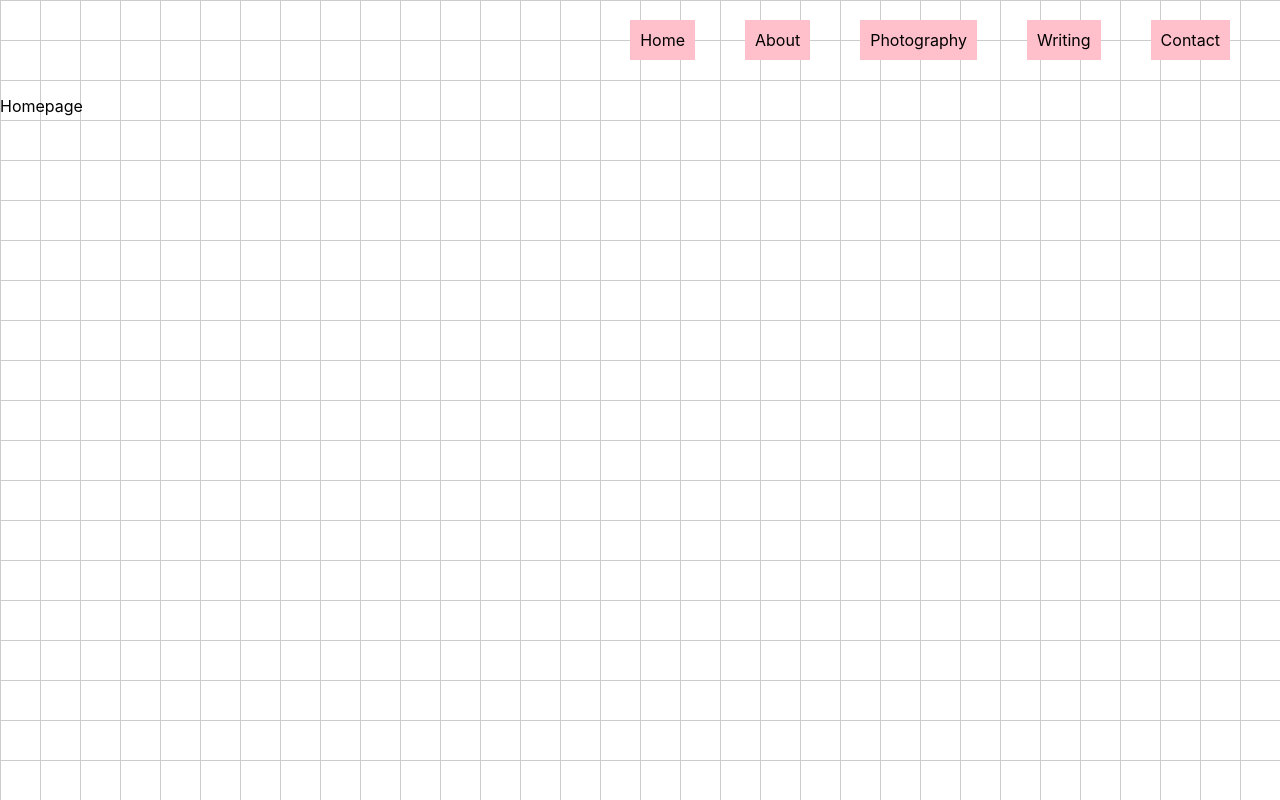
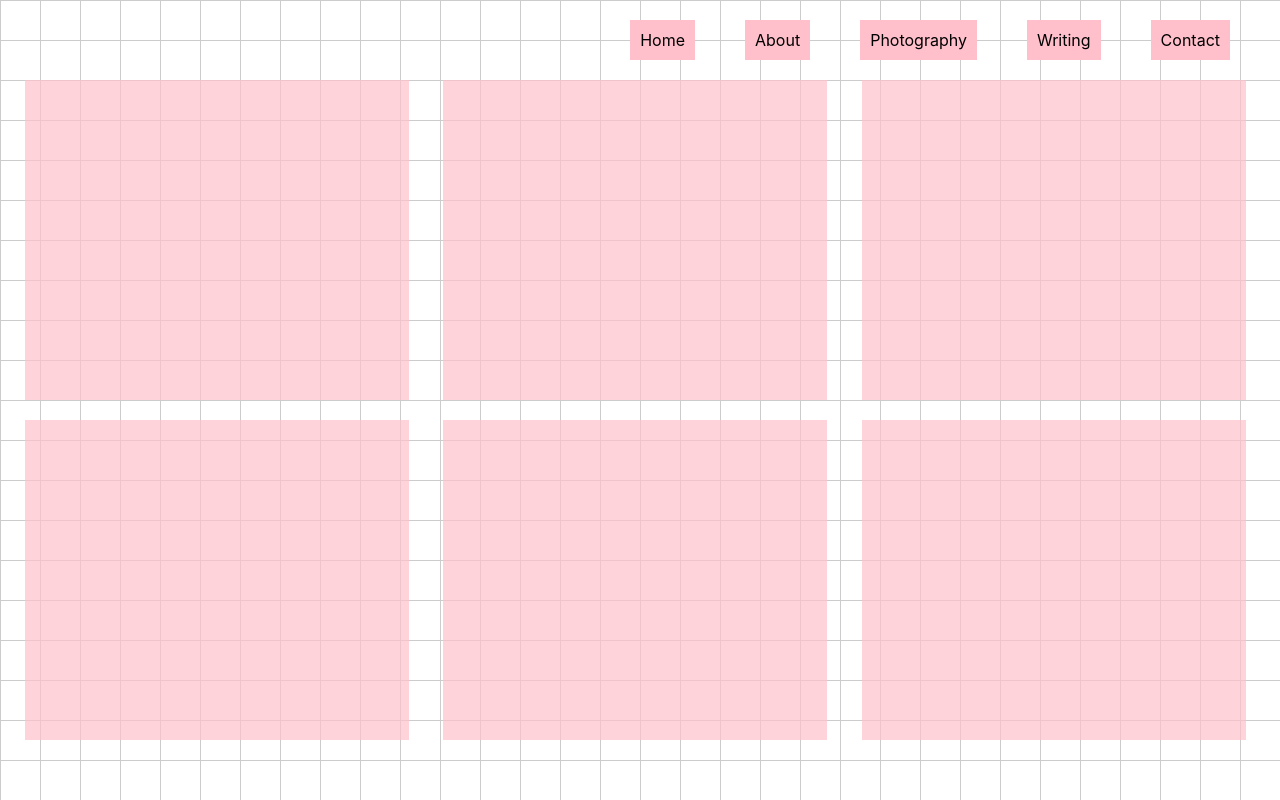
Before and after one commit to jackbran6/photo-website, a React (Create React App) app: page / in a window 1280 px wide. Built offline with nearby package versions, Linux system fonts and the light colour scheme.

Commit message:
Construction of the homepage begun

```diff
--- /dev/null
+++ b/src/Screens/Home/home.css
@@ -0,0 +1,17 @@
+.overall-page {
+  margin-top: 10;
+  display: flex;
+  flex-direction: row;
+  flex-wrap: wrap;
+  height: 30%;
+  width: 100%;
+  justify-content: space-evenly;
+}
+.post-square {
+  background-color: pink;
+  height: 40vh;
+  width: 30vw;
+  opacity: 70%;
+  margin-right: 10px;
+  margin-bottom: 20px;
+}
--- a/src/Screens/Home/home.js
+++ b/src/Screens/Home/home.js
@@ -1,9 +1,17 @@
 import React from "react";
+import "./home.css";
 
 export const Home = () => {
   return (
     <div>
-      <p>Homepage</p>
+      <div className={"overall-page"}>
+        <div className={"post-square"}></div>
+        <div className={"post-square"}></div>
+        <div className={"post-square"}></div>
+        <div className={"post-square"}></div>
+        <div className={"post-square"}></div>
+        <div className={"post-square"}></div>
+      </div>
     </div>
   );
 };
```
